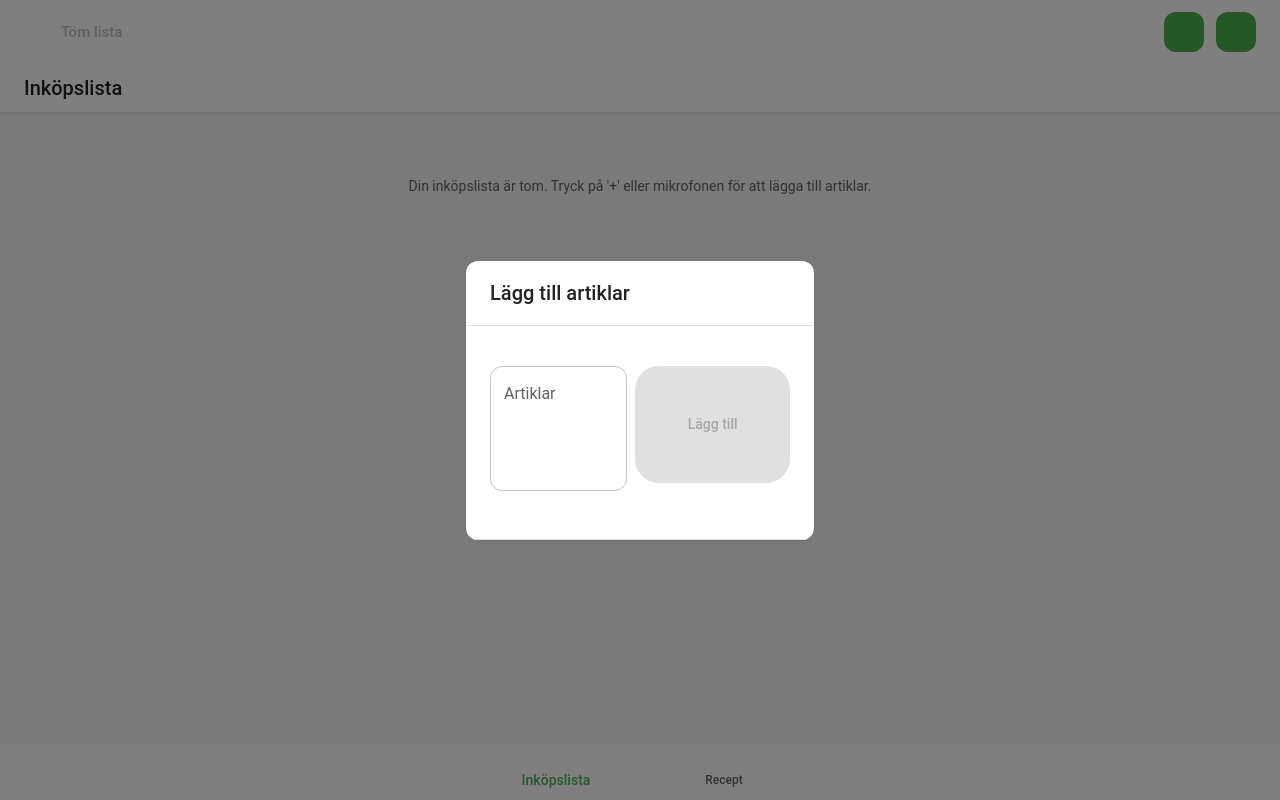
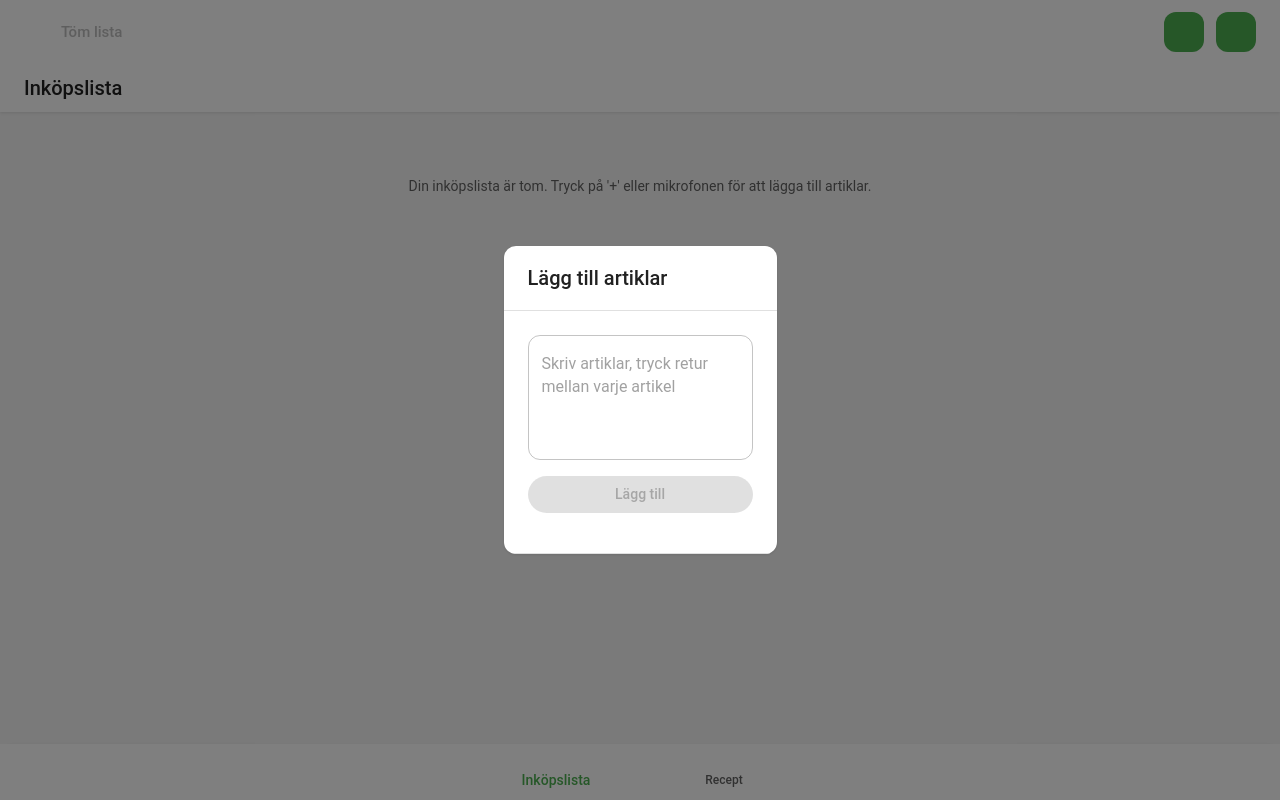
Before and after one commit to wenziie/SimpleGroceriesPWA, a React (Vite) app: page / in a window 1280 px wide. Both pictures are taken after a click on the button 1184 px from the left and 32 px from the top of the page. Built offline with nearby package versions, Linux system fonts and the light colour scheme; some icons are missing.

Commit message:
fix: Revert unintended changes in AddItemForm, keep placeholder update

```diff
--- a/src/components/AddItemForm.jsx
+++ b/src/components/AddItemForm.jsx
@@ -1,38 +1,51 @@
 import React, { useState } from 'react';
+import Button from '@mui/material/Button';
 import TextField from '@mui/material/TextField';
-import Button from '@mui/material/Button';
 import Box from '@mui/material/Box';
 
 // Receive onAddItem function as a prop
 function AddItemForm({ onAddItem }) {
-  const [itemNames, setItemNames] = useState('');
+  const [inputValue, setInputValue] = useState('');
 
-  const handleSubmit = (e) => {
-    e.preventDefault();
-    const namesArray = itemNames.split('\n').map(name => name.trim()).filter(name => name !== '');
-    namesArray.forEach(name => onAddItem(name));
-    setItemNames(''); // Clear the textarea
+  const handleSubmit = (event) => {
+    event.preventDefault();
+    const trimmedValue = inputValue.trim();
+    if (!trimmedValue) return;
+
+    const lines = trimmedValue.split('\n')
+      .map(line => line.trim())
+      .filter(line => line !== '');
+    lines.forEach(line => onAddItem(line));
+
+    setInputValue('');
   };
 
   return (
-    <Box component="form" onSubmit={handleSubmit} noValidate sx={{ mt: 1 }}>
+    <Box
+      component="form"
+      onSubmit={handleSubmit}
+      sx={{
+        mt: 1,
+        display: 'flex',
+        flexDirection: 'column',
+        gap: 2
+      }}
+    >
       <TextField
-        label="Artiklar"
+        value={inputValue}
+        onChange={(e) => setInputValue(e.target.value)}
+        placeholder="Skriv artiklar, tryck retur mellan varje artikel"
         multiline
         rows={4}
-        value={itemNames}
-        onChange={(e) => setItemNames(e.target.value)}
-        placeholder="Skriv artiklar, tryck retur mellan varje artikel"
+        required
+        fullWidth
         variant="outlined"
-        fullWidth
-        margin="normal"
       />
       <Button
         type="submit"
         variant="contained"
         fullWidth
-        disabled={itemNames.trim() === ''}
-        sx={{ mt: 2, mb: 2 }}
+        disabled={!inputValue.trim()}
       >
         Lägg till
       </Button>
```
